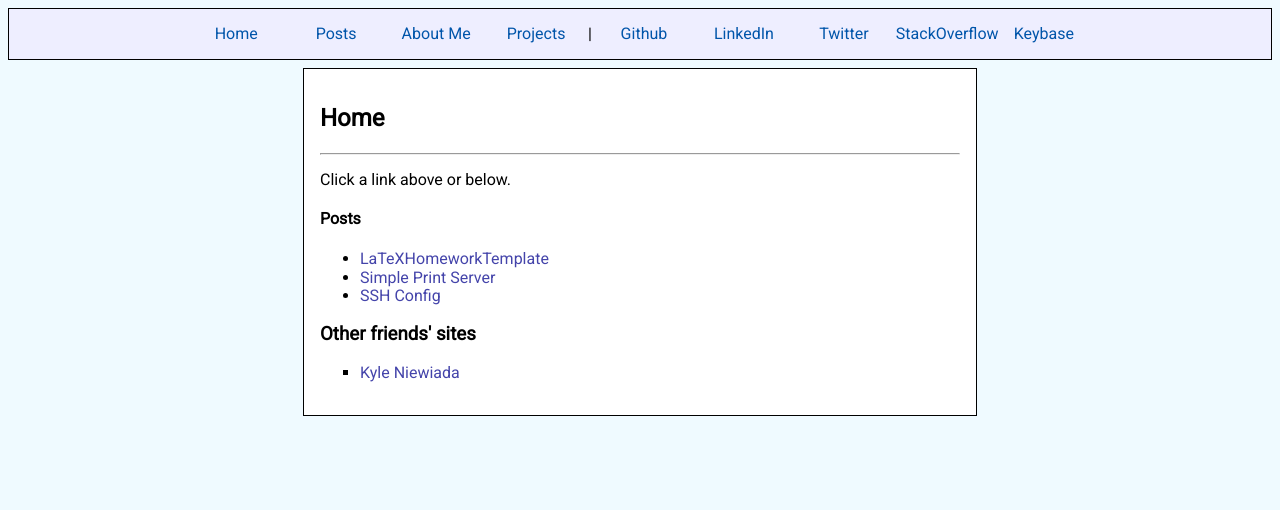
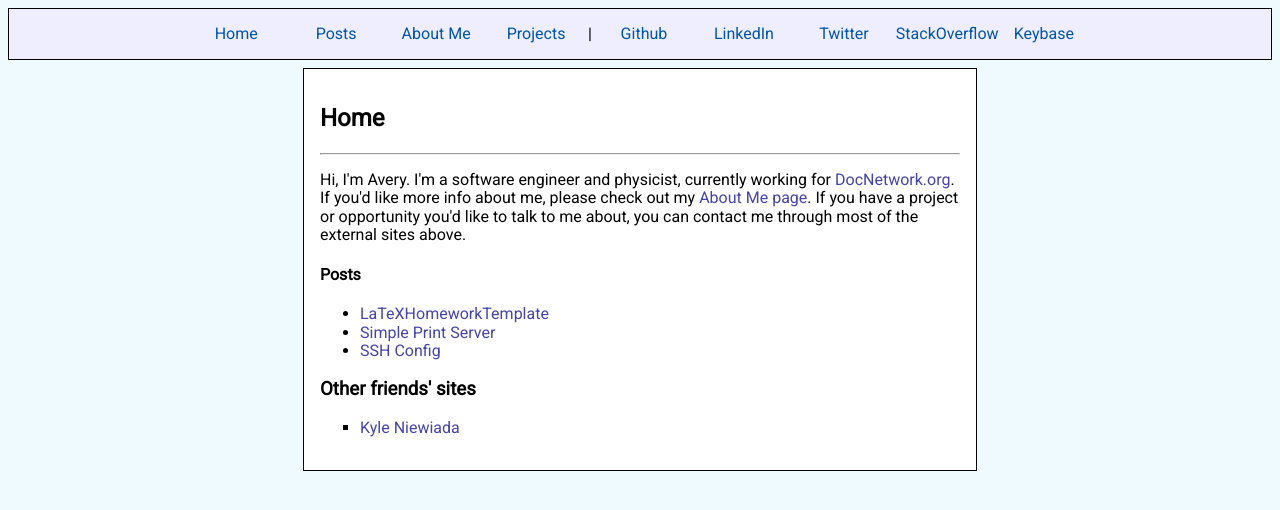
Before and after one commit to biggerfisch/website_v17, a Jekyll site: the page built from index.html, in a window 1280 px wide. Shown: the top 510 px of the page. Built offline with Jekyll 4.4.1, drawn with Linux system fonts in a browser that asks for light colours.

Commit message:
Index: Better intro on Home

```diff
--- a/index.html
+++ b/index.html
@@ -3,7 +3,7 @@ layout: main
 title: Home
 ---
 
-<p>Click a link above or below.</p>
+<p>Hi, I'm Avery. I'm a software engineer and physicist, currently working for <a href="https://www.docnetwork.org">DocNetwork.org</a>. If you'd like more info about me, please check out my <a href="{% link about-me/index.html %}">About Me page</a>. If you have a project or opportunity you'd like to talk to me about, you can contact me through most of the external sites above.</p>
 
 <p>
     <h4>Posts</h4>
```
